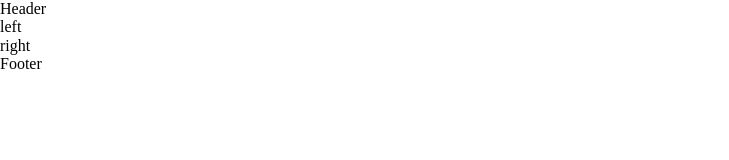
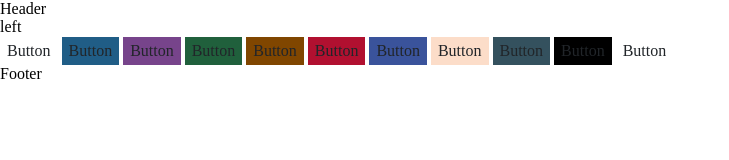
Before and after one commit to adityakahb/aem-compatible-2, a website: page templates/buttons/index.html in a window 1280 px wide. Shown: the whole page, without its empty margins (0-729 px from the left). Drawn offline with nearby package versions, Linux system fonts and the light colour scheme; files that its build step writes are made by us from their sources.

Commit message:
Working on less framework

```diff
--- a/less/_variables.less
+++ b/less/_variables.less
@@ -1,6 +1,5 @@
 @root-font-size: 16;
 
-@em: @root-font-size*1em;
 @rem: @root-font-size*1rem;
 
 @grays: {
@@ -45,19 +44,19 @@
 
 
 @breakpoints: {
-  xs: 0/@em;
-  sm: 576/@em;
-  md: 768/@em;
-  lg: 992/@em;
-  xl: 1200/@em;
-  xxl: 1392/@em;
+  xs: (0 / @em);
+  sm: (576 / @em);
+  md: (768 /@em);
+  lg: (992 / @em);
+  xl: (1200 / @em);
+  xxl: (1392 / @em);
 };
 
 @grid-columns: 12;
-@grid-gutter-width: 32/@rem;
+@grid-gutter-width: (32 / @rem);
 @grid-row-columns: 6;
 
-@spacer: 16/@rem;
+@spacer: (16 / @rem);
 @spacers: {
   0: 0;
   1: @spacer / 4;
@@ -85,7 +84,7 @@
 @font-weight-normal: 400;
 @font-weight-bold: 700;
 
-@font-size-base: @root-font-size/@rem;
+@font-size-base: (@root-font-size / @rem);
 @font-size-sm: @font-size-base * .875;
 @font-size-lg: @font-size-base * 1.25;
 
@@ -94,8 +93,8 @@
 @input-btn-line-height: @line-height-base;
 
 /* ==buttons== */
-@btn-border-width: 1/@rem;
-@btn-white-space: null;
+@btn-border-width: (1 / @rem);
+@btn-white-space: none;
 @btn-font-family: @input-btn-font-family;
 @btn-font-size: @input-btn-font-size;
 @btn-line-height: @input-btn-line-height;
--- a/less/components/_buttons.less
+++ b/less/components/_buttons.less
@@ -17,7 +17,7 @@ each(@colors, {
   .@{clsName_button}-@{key} {
     // @{key}-@{index}: @value;
     background-color: @value;
-    border: 1/@rem solid @value;
+    border: (1 / @rem) solid @value;
   }
 });
 [data-theme="dark"] {
@@ -25,7 +25,7 @@ each(@colors, {
     .@{clsName_button}-@{key} {
       // @{key}-@{index}: @value;
       background-color: @value;
-      border: 1/@rem solid @value;
+      border: (1 / @rem) solid @value;
     }
   });
 }
--- a/templates/buttons/index.html
+++ b/templates/buttons/index.html
@@ -9,7 +9,17 @@
             left
         </section>
         <section class="right-section">
-            right
+            <button type="button" class="button">Button</button>
+            <button type="button" class="button button-primary">Button</button>
+            <button type="button" class="button button-secondary">Button</button>
+            <button type="button" class="button button-success">Button</button>
+            <button type="button" class="button button-warning">Button</button>
+            <button type="button" class="button button-danger">Button</button>
+            <button type="button" class="button button-info">Button</button>
+            <button type="button" class="button button-light">Button</button>
+            <button type="button" class="button button-dark">Button</button>
+            <button type="button" class="button button-black">Button</button>
+            <button type="button" class="button button-white">Button</button>
         </section>
     </main>
     <section class="sitefooter">
```
Also changed, not shown: report.html (+2 -2 lines), templates/_baseLayoutPage/clientlibs/styles/index.css, 1 other file.
